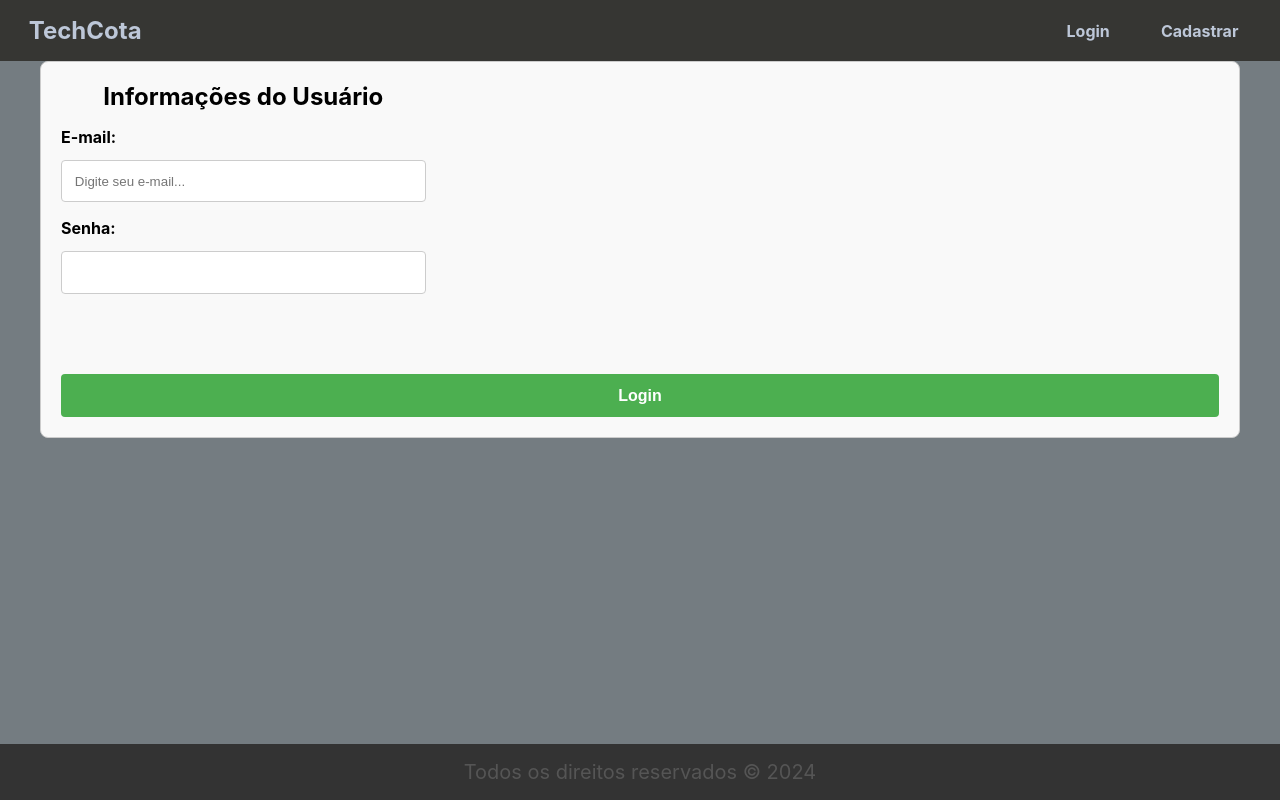
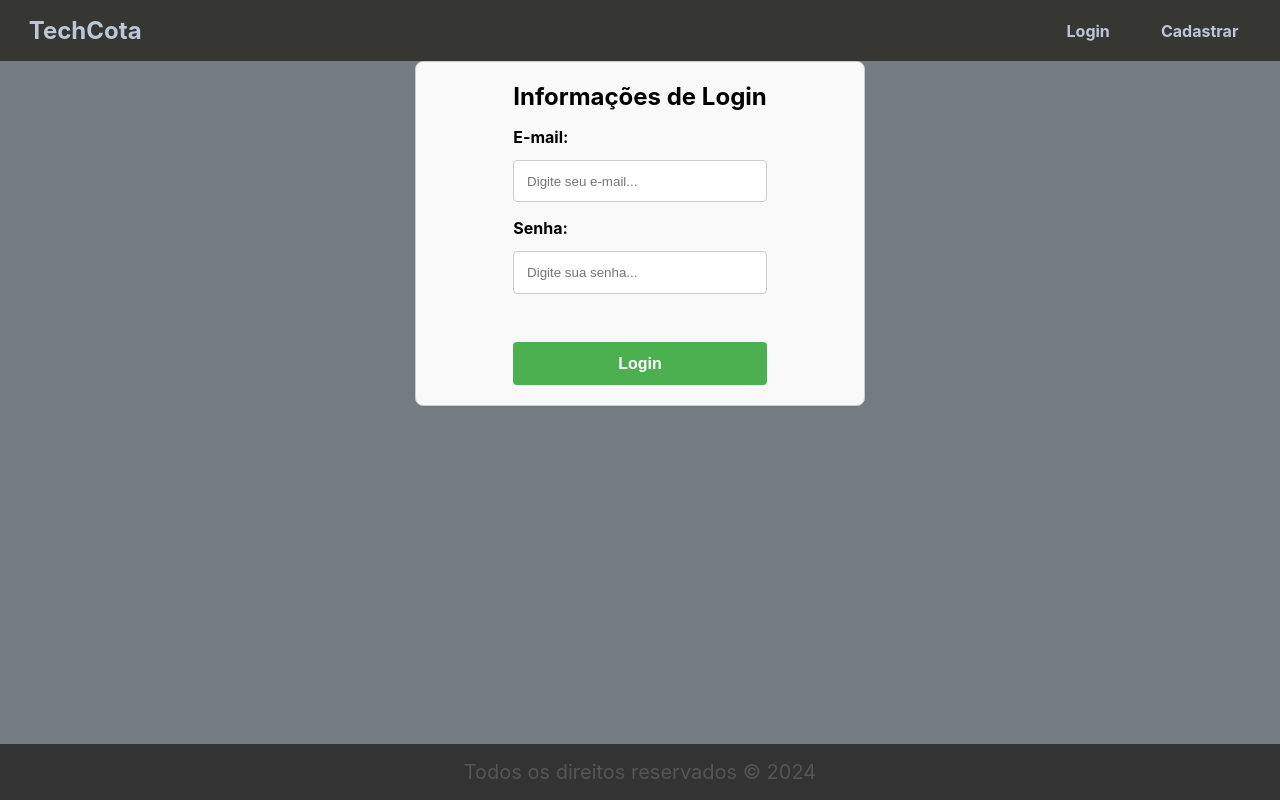
Before and after one commit to gustavoamc/techcota_frontend, a React (Create React App) app: page /login in a window 1280 px wide. Built offline with nearby package versions, Linux system fonts and the light colour scheme; the HTML template or start-up script is replaced by a standard one.

Commit message:
0.1.2
Minor adjustments

```diff
--- a/src/components/layout/Container.module.css
+++ b/src/components/layout/Container.module.css
@@ -1,5 +1,4 @@
 .container {
-  /*min-height: 60vh;*/
   padding: 1em 2em 3em;
   max-width: 1200px;
   margin: 0 auto;
--- a/src/pages/auth/Login.js
+++ b/src/pages/auth/Login.js
@@ -21,9 +21,9 @@ function Login() {
 	}
 
 	return (
-	<form onSubmit={handleSubmit} className={styles.form} id='login'>
+	<form onSubmit={handleSubmit} className={styles.formSingleCol} id='login'>
 		<div className={styles.section} >
-					<h3>Informações do Usuário</h3>
+			<h3>Informações de Login</h3>
 			<div className={styles.formGroup}>
 				<Input
 				text="E-mail"
@@ -40,12 +40,13 @@ function Login() {
 				text="Senha"
 				type="password"
 				name="password"
+				placeholder="Digite sua senha..."
 				handleOnChange={handleChange}
 				required
 				/>
 			</div>
+			<input className={styles.submitButton} type="submit" value="Login"/>
 		</div>
-		<input type="submit" value="Login"/>
 	</form>
 	)
 }
--- a/src/pages/auth/Register.js
+++ b/src/pages/auth/Register.js
@@ -66,9 +66,11 @@ function Register() {
               text="Senha"
               type="password"
               name="password"
+              placeholder="Digite sua senha..."
               handleOnChange={handleChange}
               required
             />
+        <p className={styles.hint}>- A senha deve conter pelo menos 8 caracteres, uma letra maiúscula, uma letra minúscula, um número e um caractere especial.</p>
         </div>
 
         <div className={styles.formGroup}>
@@ -76,9 +78,13 @@ function Register() {
               text="Confirmação de senha"
               type="password"
               name="confirmPassword"
+              placeholder="Confirme sua senha..."
               handleOnChange={handleChange}
               required
             />
+          {user.password !== user.confirmPassword &&
+            <p className={styles.error}>As senhas não coincidem!</p>
+          }
         </div>
       </div>
 
@@ -213,7 +219,7 @@ function Register() {
         </div>
       </div>
 
-      <input type="submit" value="Cadastrar"/>
+      <input className={styles.submitButton} type="submit" value="Cadastrar"/>
     </form>
   );
 }
--- a/src/pages/css/Form.module.css
+++ b/src/pages/css/Form.module.css
@@ -10,9 +10,35 @@
     background-color: #f9f9f9;
   }
 
+.formSingleCol {
+  display: flex; /* Ativa o Flexbox */
+  flex-direction: column; /* Coloca os itens em coluna */
+  justify-content: center; /* Centraliza verticalmente */
+  align-items: center; /* Centraliza horizontalmente */
+  max-width: 450px; /* Reduz a largura máxima */
+  width: 100%; /* Garante que o tamanho se adapte */
+  margin: 0 auto; /* Centraliza horizontalmente */
+  padding: 20px;
+  border: 1px solid #ccc;
+  border-radius: 8px;
+  background-color: #f9f9f9;
+}
+
 .section {
   display: flex;
   flex-direction: column;
+}
+
+.hint {
+  font-size: 0.8rem;
+  color: #666;
+  margin-top: 0.5rem;
+}
+
+.error {
+  color: red;
+  font-size: 0.8rem;
+  margin-top: 0.5rem;
 }
 
 h3 {
@@ -24,6 +50,7 @@
 
 .formGroup {
   margin-bottom: 1rem;
+  justify-content: center;
 }
 
 .formGroup label {
@@ -53,6 +80,19 @@
   font-weight: bold;
 }
 
+.formSingleCol input[type="submit"] {
+  width: 100%; /* Largura acompanha os inputs */
+  background-color: #4CAF50;
+  color: white;
+  padding: 0.8rem;
+  border: none;
+  border-radius: 4px;
+  cursor: pointer;
+  font-size: 1rem;
+  margin-top: 2rem;
+  font-weight: bold;
+}
+
 .submitButton:hover {
-    background-color: #45a049;
+  background-color: #aac9ac;
 }
```
Lines whose indentation alone changed are shown as unchanged.
